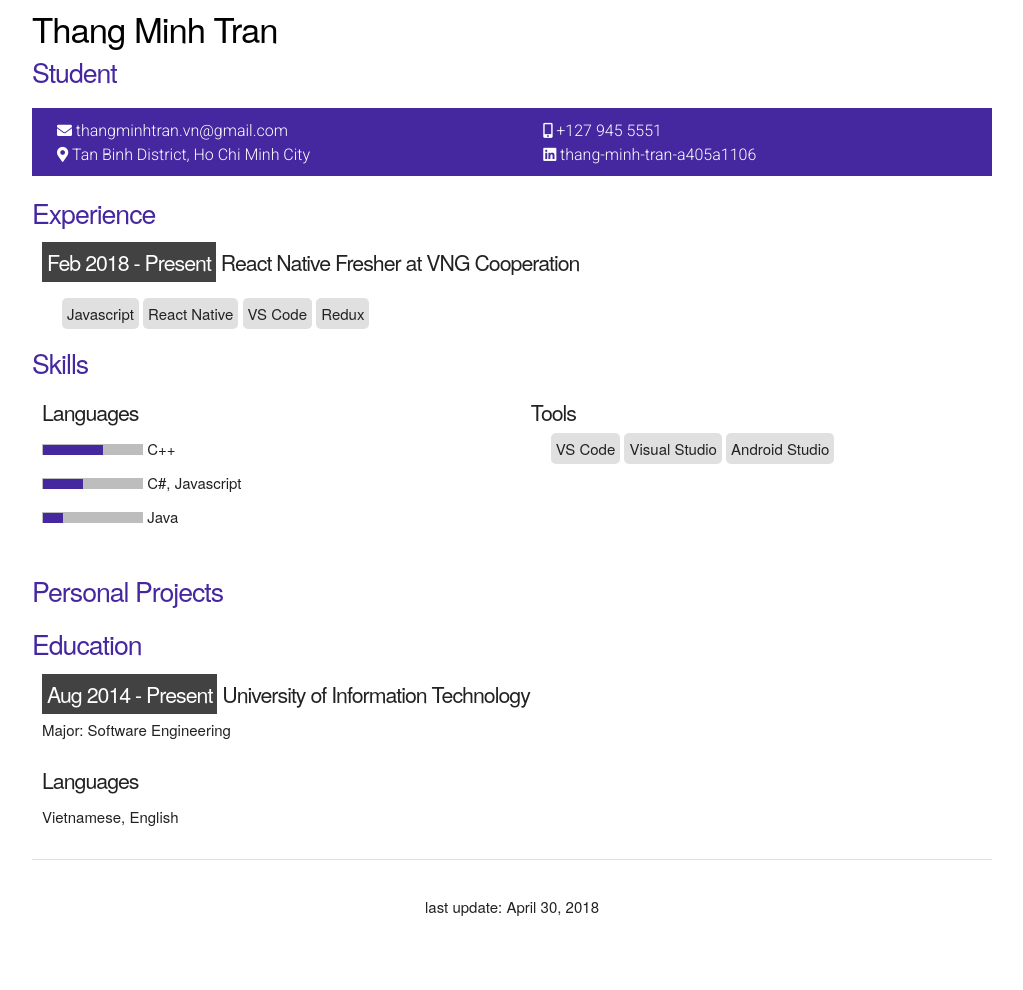
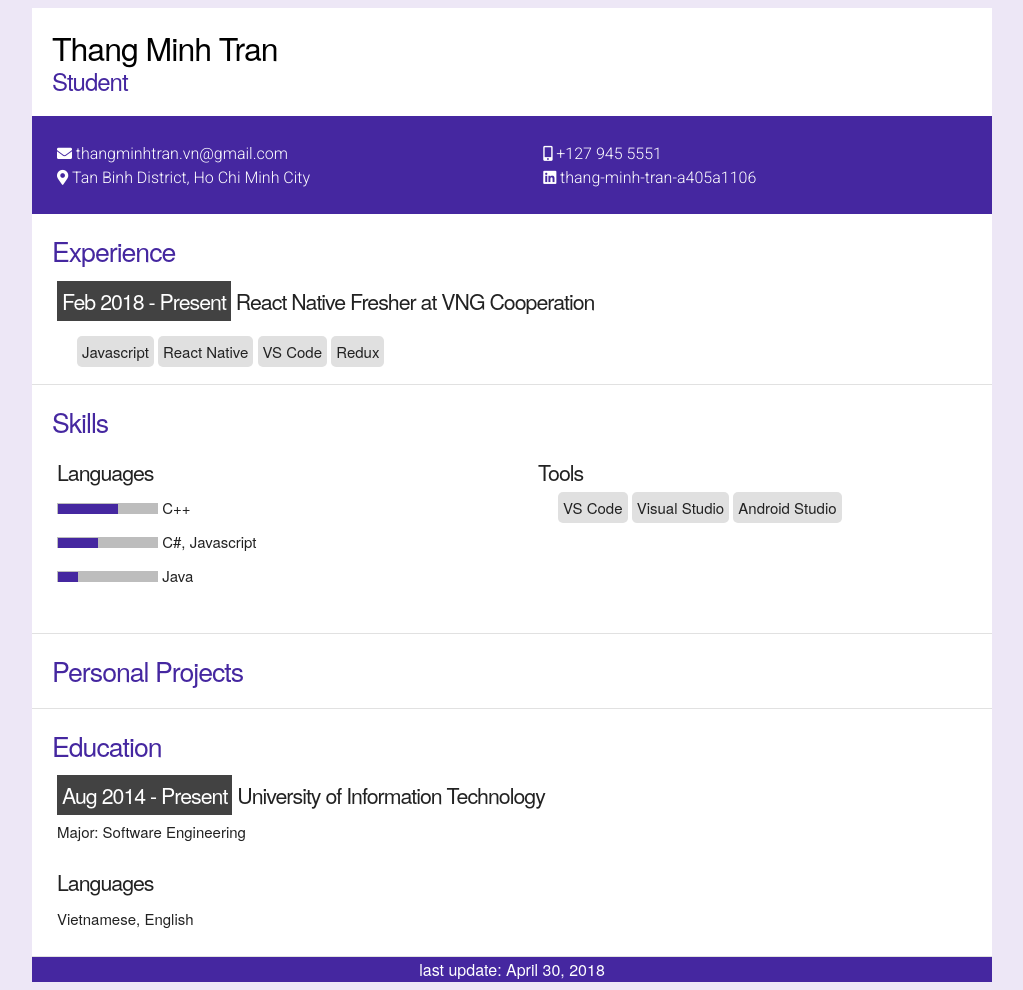
Before and after one commit to thangtmc73/cv, a plain HTML site: page index.html in a window 1280 px wide. Shown: the whole page, without its empty margins (128-1151 px from the left). Before the commit the page ends 952 px from the top, so only its background shows below. Drawn offline with Linux system fonts and the light colour scheme.

Commit message:
update layout

```diff
--- a/css/main.css
+++ b/css/main.css
@@ -1,30 +1,33 @@
 body {
     font-family: 'Roboto', sans-serif;
+    background-color: #EDE7F6;
 }
 
-#wrapper {
-    max-width:21cm;
-    margin-left: auto;
-    margin-right: auto;
+.wrapper {
+    background-color: white;
+}
+
+#info {
+    padding: 20px;
 }
 
 #info h1 {
     color: black;
-    font-size: 26pt;
-    margin-bottom: 5px;
+    font-size: 24pt;
+    margin-bottom: auto;
 }
 
 #info h2 {
     color: #4527A0;
-    font-size: 20pt;
-    margin-bottom: 20px;
+    font-size: 18pt;
+    margin-bottom: auto;
 }
 
 #contacts {
     background-color: #4527A0;
     padding-left:25px;
-    padding-top: 10px;
-    padding-bottom: 10px;
+    padding-top: 25px;
+    padding-bottom: 25px;
 }
 
 #contacts i {
@@ -51,15 +54,21 @@ body {
     font-family: 'Roboto', sans-serif;
 }
 
+#main hr {
+    margin-top: 20px;
+    margin-bottom: 0px;
+}
+
 .section h2 {
     color: #4527A0;
     font-size: 20pt;
+    margin-left: 20px;
     margin-top: 20px;
     margin-bottom: 20px;
 }
 
 .entry {
-    margin-left: 10px;
+    margin-left: 25px;
     margin-right: 10px;
 }
 
@@ -93,6 +102,15 @@ body {
 
 #footer {
     text-align:center;
+    align-items: center;
+    background-color: #4527A0;
+    color: white;
+    padding-bottom: 0px;
+}
+
+#footer p {
+    margin-bottom: 0px;
+    font-size: 16px;
 }
 
 .progressbar {
--- a/index.html
+++ b/index.html
@@ -11,7 +11,7 @@
 </head>
 
 <body>
-    <div class="container">
+    <div class="container wrapper">
         <div id="header">
             <div id="info">
                 <h1>Thang Minh Tran</h1>
@@ -58,6 +58,7 @@
                     </div>
                 </div>
             </div>
+            <hr/>
             <div class="section">
                 <h2>Skills</h2>
                 <div class="entry">
@@ -97,9 +98,11 @@
 
                 </div>
             </div>
+            <hr/>
             <div class="section">
                 <h2>Personal Projects</h2>
             </div>
+            <hr/>
             <div class="section">
                 <h2>Education</h2>
                 <div class="entry">
@@ -111,9 +114,9 @@
                     <p>Vietnamese, English</p>
                 </div>
             </div>
+            <hr/>
         </div>
         <div id="footer">
-            <hr/>
             <p>last update: April 30, 2018</p>
         </div>
     </div>
```
